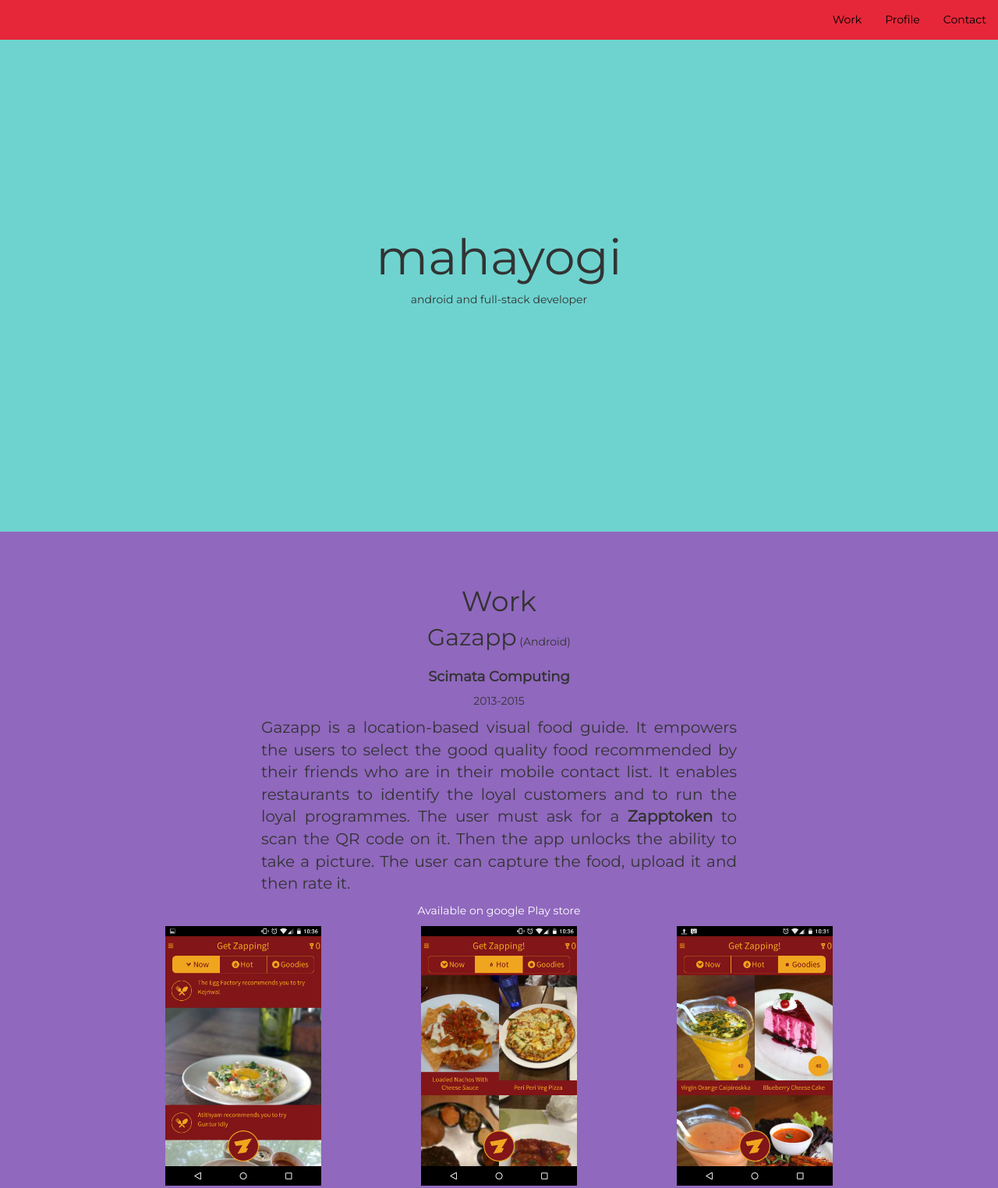
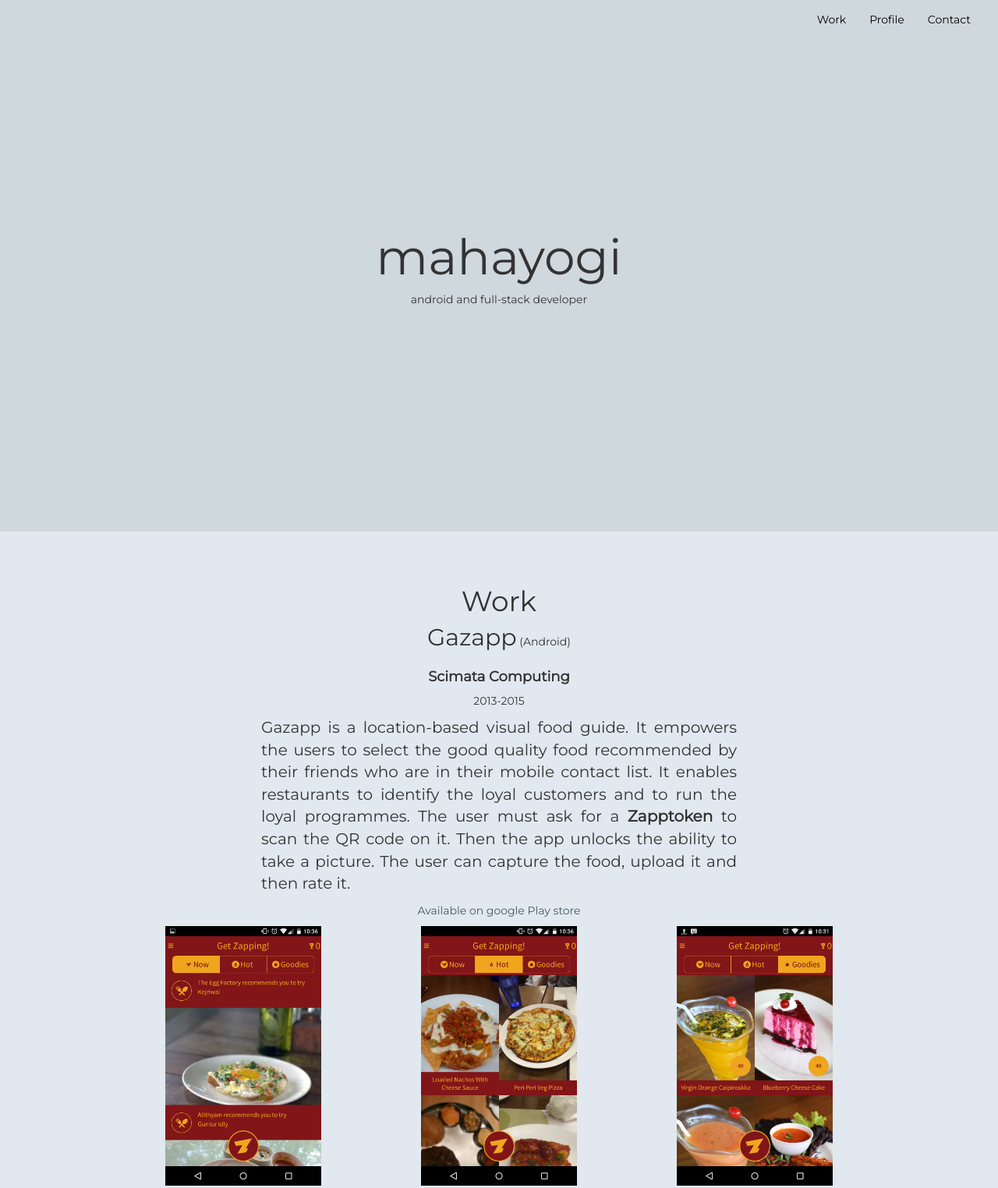
Before and after one commit to mygreymatter/mygreymatter, a website: page public/views/index.html in a window 1280 px wide. Shown: the top 1524 px of the page at 78% size. Drawn offline with nearby package versions, Linux system fonts and the light colour scheme.

Commit message:
changed the colors based on materialcolors

```diff
--- a/public/css/app.css
+++ b/public/css/app.css
@@ -36,6 +36,11 @@
         -ms-animation: none !important;
         animation: none !important;
     }
+    .navbar {
+        margin-bottom: 0;
+        background-color: #455A64;
+        border-color: #455A64;
+    }
 }
 @media screen and (min-width: 600px) {
     .no-margin {
@@ -56,6 +61,12 @@
     .margin-bottom-10 {
         margin-bottom: 10px;
     }
+    .navbar {
+        margin-bottom: 0;
+        margin-right: 20px;
+        background-color: transparent;
+        border-color: transparent;
+    }
 }
 .description {
     font-size: 20px;
@@ -70,13 +81,8 @@
     display: none !important;
 }
 body {
-    background-color: #6ed3cf;
+    background-color: #CFD8DC;
     font-family: 'Montserrat';
-}
-.navbar {
-    margin-bottom: 0;
-    background-color: #e62739;
-    border-color: #e62739;
 }
 .jumbotron {
     margin-top: 18%;
@@ -87,10 +93,10 @@
     margin-top: 20%;
 }
 #work {
-    background-color: #9068be;
+    background-color: #e1e8f0;
 }
 #profile {
-    background-color: #6ed3cf;
+    background-color: transparent;
 }
 #contact {
     background-color: #e1e8f0;
@@ -110,7 +116,7 @@
     width: 100%;
 }
 .app-store-link {
-    color: white;
+    color: #455A64;
 }
 
 /*hide scrollbars but not their functionality - start*/
```
